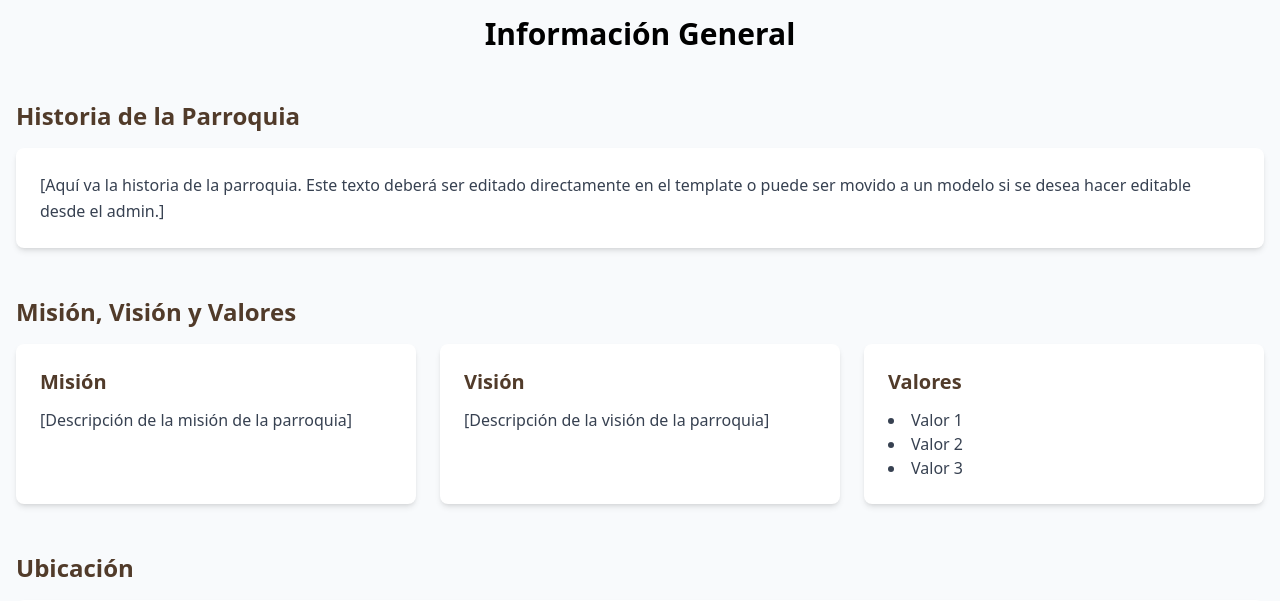
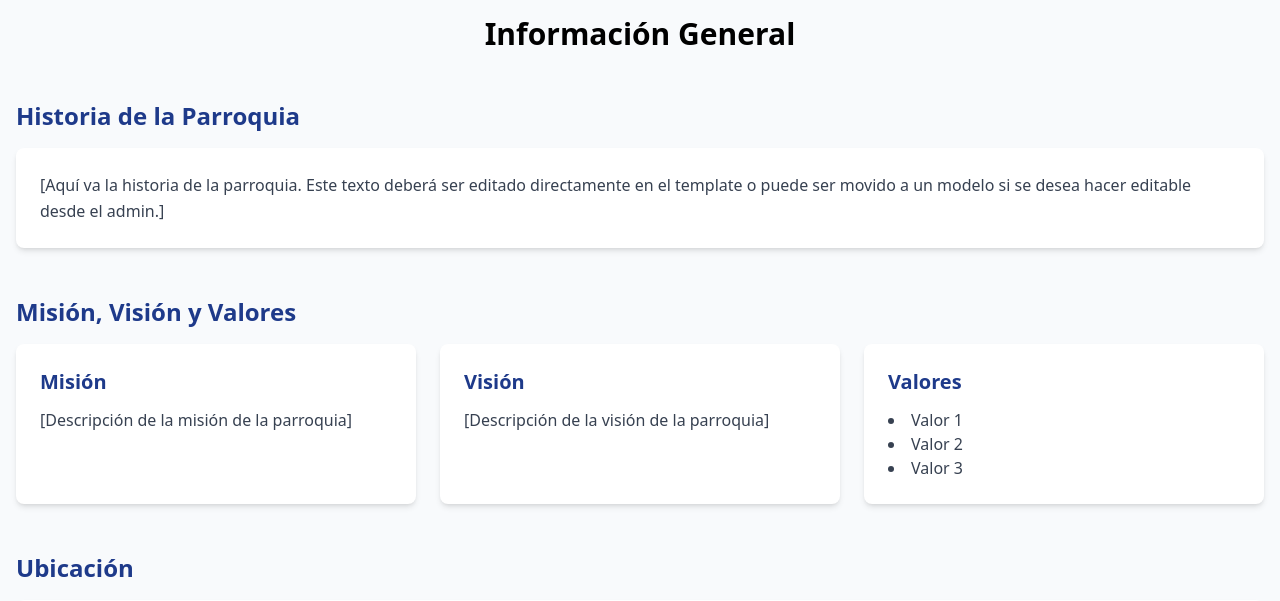
Before and after one commit to Gabriel-Sanchez/django_social_project, a Django app: page /events/informacion-general/ in a window 1280 px wide. Shown: the part 320-921 px from the top of the page. Run offline with Django 5.2, Linux system fonts and the light colour scheme; data comes from the database, SQL or seed files in the repository; some libraries are stand-ins or nearby versions.

Commit message:
visual v2

```diff
--- a/django_social_project/base/templates/base/base.html
+++ b/django_social_project/base/templates/base/base.html
@@ -21,6 +21,14 @@
                 var(--blue-light),
                 var(--primary-white));
             opacity: 0.97;
+        }
+
+        .event-card {
+            transition: transform 0.2s ease-in-out;
+        }
+
+        .event-card:hover {
+            transform: translateY(-4px);
         }
     </style>
 </head>
--- a/django_social_project/eventsApp/templates/eventsApp/informacion_general.html
+++ b/django_social_project/eventsApp/templates/eventsApp/informacion_general.html
@@ -13,7 +13,7 @@ Información General
 <main class="container mx-auto py-8 px-4">
     <!-- Historia -->
     <section class="mb-12">
-        <h2 class="text-2xl font-bold mb-4 text-[#513b2a]">Historia de la Parroquia</h2>
+        <h2 class="text-2xl font-bold mb-4 text-[var(--theme-brown)]">Historia de la Parroquia</h2>
         <div class="bg-white p-6 rounded-lg shadow-md">
             <p class="text-gray-700 leading-relaxed">
                 [Aquí va la historia de la parroquia. Este texto deberá ser editado directamente en el template o
@@ -24,22 +24,22 @@ Información General
 
     <!-- Misión, Visión y Valores -->
     <section class="mb-12">
-        <h2 class="text-2xl font-bold mb-4 text-[#513b2a]">Misión, Visión y Valores</h2>
+        <h2 class="text-2xl font-bold mb-4 text-[var(--theme-brown)]">Misión, Visión y Valores</h2>
         <div class="grid grid-cols-1 md:grid-cols-3 gap-6">
             <div class="bg-white p-6 rounded-lg shadow-md">
-                <h3 class="text-xl font-semibold mb-3 text-[#513b2a]">Misión</h3>
+                <h3 class="text-xl font-semibold mb-3 text-[var(--theme-brown)]">Misión</h3>
                 <p class="text-gray-700">
                     [Descripción de la misión de la parroquia]
                 </p>
             </div>
             <div class="bg-white p-6 rounded-lg shadow-md">
-                <h3 class="text-xl font-semibold mb-3 text-[#513b2a]">Visión</h3>
+                <h3 class="text-xl font-semibold mb-3 text-[var(--theme-brown)]">Visión</h3>
                 <p class="text-gray-700">
                     [Descripción de la visión de la parroquia]
                 </p>
             </div>
             <div class="bg-white p-6 rounded-lg shadow-md">
-                <h3 class="text-xl font-semibold mb-3 text-[#513b2a]">Valores</h3>
+                <h3 class="text-xl font-semibold mb-3 text-[var(--theme-brown)]">Valores</h3>
                 <ul class="list-disc list-inside text-gray-700">
                     <li>Valor 1</li>
                     <li>Valor 2</li>
@@ -51,7 +51,7 @@ Información General
 
     <!-- Ubicación -->
     <section class="mb-12">
-        <h2 class="text-2xl font-bold mb-4 text-[#513b2a]">Ubicación</h2>
+        <h2 class="text-2xl font-bold mb-4 text-[var(--theme-brown)]">Ubicación</h2>
         <div class="bg-white p-6 rounded-lg shadow-md">
             <div class="aspect-w-16 aspect-h-9 mb-4">
                 <iframe
@@ -71,11 +71,11 @@ Información General
 
     <!-- Equipo Pastoral -->
     <section class="mb-12">
-        <h2 class="text-2xl font-bold mb-4 text-[#513b2a]">Equipo Pastoral</h2>
+        <h2 class="text-2xl font-bold mb-4 text-[var(--theme-brown)]">Equipo Pastoral</h2>
 
         <!-- Sacerdotes -->
         <div class="mb-8">
-            <h3 class="text-xl font-semibold mb-4 text-[#513b2a]">Sacerdotes</h3>
+            <h3 class="text-xl font-semibold mb-4 text-[var(--theme-brown)]">Sacerdotes</h3>
             <div class="grid grid-cols-1 md:grid-cols-2 lg:grid-cols-3 gap-6">
                 {% for miembro in sacerdotes %}
                 <div class="bg-white p-6 rounded-lg shadow-md">
@@ -92,7 +92,7 @@ Información General
 
         <!-- Diáconos -->
         <div class="mb-8">
-            <h3 class="text-xl font-semibold mb-4 text-[#513b2a]">Diáconos</h3>
+            <h3 class="text-xl font-semibold mb-4 text-[var(--theme-brown)]">Diáconos</h3>
             <div class="grid grid-cols-1 md:grid-cols-2 lg:grid-cols-3 gap-6">
                 {% for miembro in diaconos %}
                 <div class="bg-white p-6 rounded-lg shadow-md">
@@ -109,7 +109,7 @@ Información General
 
         <!-- Personal Administrativo -->
         <div class="mb-8">
-            <h3 class="text-xl font-semibold mb-4 text-[#513b2a]">Personal Administrativo</h3>
+            <h3 class="text-xl font-semibold mb-4 text-[var(--theme-brown)]">Personal Administrativo</h3>
             <div class="grid grid-cols-1 md:grid-cols-2 lg:grid-cols-3 gap-6">
                 {% for miembro in administrativos %}
                 <div class="bg-white p-6 rounded-lg shadow-md">
--- a/django_social_project/eventsApp/templates/eventsApp/servicios.html
+++ b/django_social_project/eventsApp/templates/eventsApp/servicios.html
@@ -15,7 +15,7 @@ Servicios
         {% for servicio in servicios %}
         <article class="bg-white rounded-lg shadow-md overflow-hidden">
             <div class="p-6">
-                <h2 class="text-2xl font-bold mb-4 text-[#513b2a]">{{ servicio.nombre }}</h2>
+                <h2 class="text-2xl font-bold mb-4 text-[var(--theme-brown)]">{{ servicio.nombre }}</h2>
 
                 <div class="mb-6">
                     <h3 class="text-lg font-semibold mb-2 text-gray-700">Descripción</h3>
--- a/django_social_project/eventsApp/views.py
+++ b/django_social_project/eventsApp/views.py
@@ -1,20 +1,27 @@
 from django.shortcuts import render
 from django.http import JsonResponse
+from .models import Evento, TeamMember, Servicio
+from django.utils import timezone
+from datetime import timedelta
 
 # Create your views here.
 
-
-from .models import Evento, TeamMember, Servicio
+def get_upcoming_events(limit=3):
+    now = timezone.now()
+    return Evento.objects.filter(fecha__gte=now).order_by('fecha')[:limit]
 
 def home(request):
     servicios = Servicio.objects.filter(activo=True)
-    return render(request, 'eventsApp/home.html', {'servicios': servicios})
+    eventos_proximos = get_upcoming_events()
+    context = {
+        'servicios': servicios,
+        'eventos_proximos': eventos_proximos,
+        'is_home': True,  # Marcador para identificar la página principal
+    }
+    return render(request, 'eventsApp/home.html', context)
 
 def events(request):
-    # Obtener todos los eventos, ordenados por fecha descendente
     eventos = Evento.objects.all().order_by('-fecha')
-
-    # Pasar los eventos al contexto de la plantilla
     context = {
         'eventos': eventos,
     }
@@ -33,7 +40,6 @@ def calendar_events(request):
     return JsonResponse(events_list, safe=False)
 
 def informacion_general(request):
-    # Obtener miembros del equipo por categoría
     sacerdotes = TeamMember.objects.filter(rol='sacerdote', activo=True)
     diaconos = TeamMember.objects.filter(rol='diacono', activo=True)
     administrativos = TeamMember.objects.filter(rol='administrativo', activo=True)
@@ -46,5 +52,20 @@ def informacion_general(request):
     return render(request, 'eventsApp/informacion_general.html', context)
 
 def servicios(request):
-    servicios_list = Servicio.objects.filter(activo=True)
-    return render(request, 'eventsApp/servicios.html', {'servicios': servicios_list})
+    servicios = Servicio.objects.filter(activo=True)
+    context = {
+        'servicios': servicios,
+    }
+    return render(request, 'eventsApp/servicios.html', context)
+
+def eventos_calendario_api(request):
+    eventos = Evento.objects.all()
+    data = []
+    for evento in eventos:
+        data.append({
+            'title': evento.titulo,
+            'start': evento.fecha.isoformat(),
+            'description': evento.descripcion,
+            'location': evento.lugar
+        })
+    return JsonResponse(data, safe=False)
```
Also changed, not shown: django_social_project/eventsApp/templates/eventsApp/home.html (+42 -5 lines).
